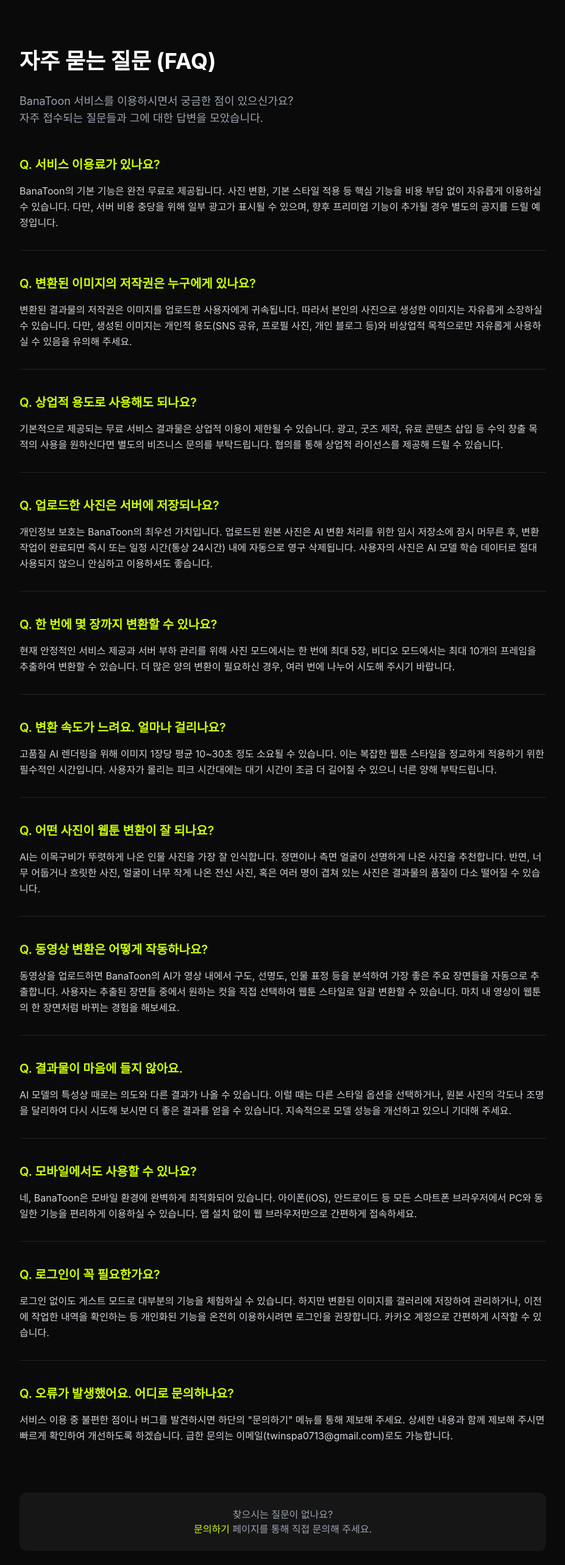
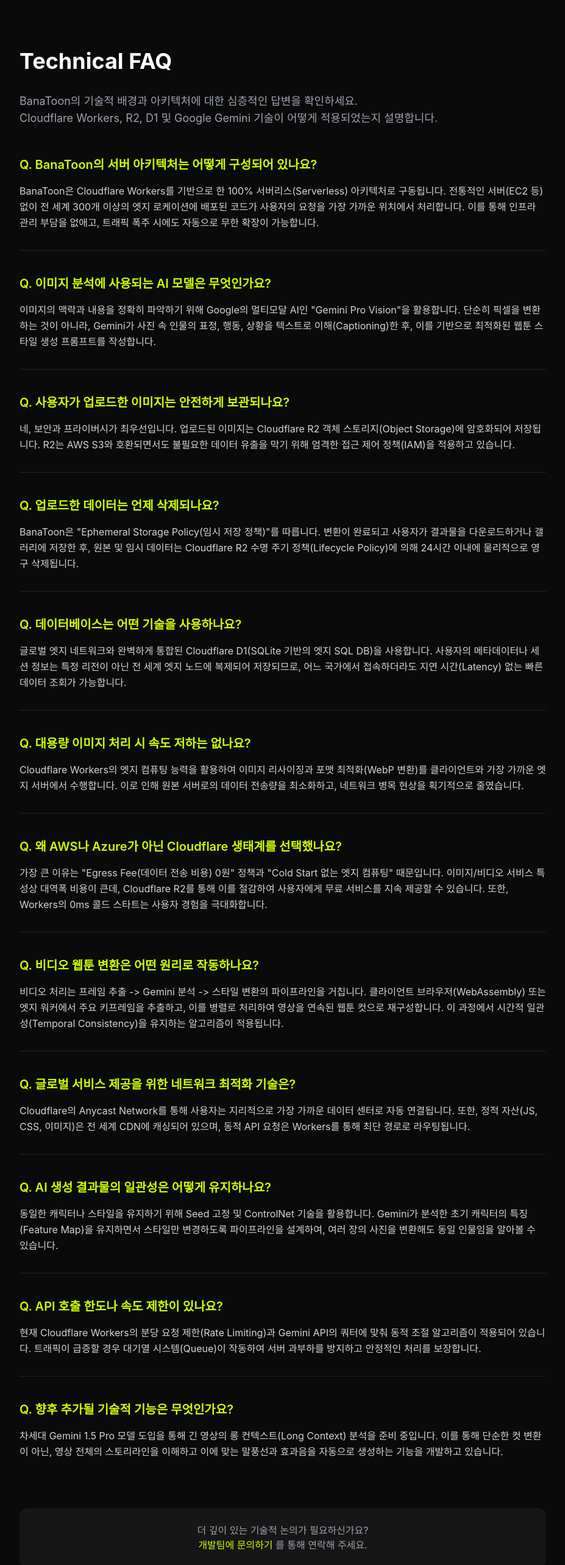
Before and after one commit to choisungryong/webtoon-converter, a Next.js app: page /faq in a window 1280 px wide. Shown: the top 2566 px of the page at 61% size, without its empty margins (176-1103 px from the left). Built offline with nearby package versions, Linux system fonts and the light colour scheme; no server answers; what @ant-design/nextjs-registry would draw is missing.

Commit message:
fix : technical stack fix

```diff
--- a/src/app/api/premium/convert/route.ts
+++ b/src/app/api/premium/convert/route.ts
@@ -59,7 +59,6 @@
 ### 📐 COMPOSITION & PANELS
 - **Format**: EVERY single panel must be a TALL VERTICAL rectangle (800x1280 pixels).
 - **Orientation**: NEVER place panels horizontally. Stack them strictly one after another vertically.
-- **Expansion**: For EACH input scene, create 2-3 distinct vertical panels (Close-up, Medium, Wide) to expand the story into a full episode.
 - **Layout & Gutters**: Use **CLEAN WHITE gutters** (background) between panels. Avoid black or dark backgrounds for the layout.
 - **Framing**: Keep characters fully within the frame. Ensure heads, hands, and feet are NOT cropped by the panel edges.
 
--- a/src/app/faq/page.tsx
+++ b/src/app/faq/page.tsx
@@ -2,69 +2,69 @@
 import { Metadata } from 'next';
 
 export const metadata: Metadata = {
-  title: '자주 묻는 질문 (FAQ)',
-  description: 'BanaToon 서비스 이용에 관한 자주 묻는 질문과 답변을 확인하세요.',
+  title: '기술 FAQ (Technical FAQ)',
+  description: 'BanaToon의 기술 스택과 아키텍처에 대한 상세한 질문과 답변입니다.',
 };
 
 export default function FAQPage() {
   const faqList = [
     {
-      q: '서비스 이용료가 있나요?',
-      a: 'BanaToon의 기본 기능은 완전 무료로 제공됩니다. 사진 변환, 기본 스타일 적용 등 핵심 기능을 비용 부담 없이 자유롭게 이용하실 수 있습니다. 다만, 서버 비용 충당을 위해 일부 광고가 표시될 수 있으며, 향후 프리미엄 기능이 추가될 경우 별도의 공지를 드릴 예정입니다.',
+      q: 'BanaToon의 서버 아키텍처는 어떻게 구성되어 있나요?',
+      a: 'BanaToon은 Cloudflare Workers를 기반으로 한 100% 서버리스(Serverless) 아키텍처로 구동됩니다. 전통적인 서버(EC2 등) 없이 전 세계 300개 이상의 엣지 로케이션에 배포된 코드가 사용자의 요청을 가장 가까운 위치에서 처리합니다. 이를 통해 인프라 관리 부담을 없애고, 트래픽 폭주 시에도 자동으로 무한 확장이 가능합니다.',
     },
     {
-      q: '변환된 이미지의 저작권은 누구에게 있나요?',
-      a: '변환된 결과물의 저작권은 이미지를 업로드한 사용자에게 귀속됩니다. 따라서 본인의 사진으로 생성한 이미지는 자유롭게 소장하실 수 있습니다. 다만, 생성된 이미지는 개인적 용도(SNS 공유, 프로필 사진, 개인 블로그 등)와 비상업적 목적으로만 자유롭게 사용하실 수 있음을 유의해 주세요.',
+      q: '이미지 분석에 사용되는 AI 모델은 무엇인가요?',
+      a: '이미지의 맥락과 내용을 정확히 파악하기 위해 Google의 멀티모달 AI인 "Gemini Pro Vision"을 활용합니다. 단순히 픽셀을 변환하는 것이 아니라, Gemini가 사진 속 인물의 표정, 행동, 상황을 텍스트로 이해(Captioning)한 후, 이를 기반으로 최적화된 웹툰 스타일 생성 프롬프트를 작성합니다.',
     },
     {
-      q: '상업적 용도로 사용해도 되나요?',
-      a: '기본적으로 제공되는 무료 서비스 결과물은 상업적 이용이 제한될 수 있습니다. 광고, 굿즈 제작, 유료 콘텐츠 삽입 등 수익 창출 목적의 사용을 원하신다면 별도의 비즈니스 문의를 부탁드립니다. 협의를 통해 상업적 라이선스를 제공해 드릴 수 있습니다.',
+      q: '사용자가 업로드한 이미지는 안전하게 보관되나요?',
+      a: '네, 보안과 프라이버시가 최우선입니다. 업로드된 이미지는 Cloudflare R2 객체 스토리지(Object Storage)에 암호화되어 저장됩니다. R2는 AWS S3와 호환되면서도 불필요한 데이터 유출을 막기 위해 엄격한 접근 제어 정책(IAM)을 적용하고 있습니다.',
     },
     {
-      q: '업로드한 사진은 서버에 저장되나요?',
-      a: '개인정보 보호는 BanaToon의 최우선 가치입니다. 업로드된 원본 사진은 AI 변환 처리를 위한 임시 저장소에 잠시 머무른 후, 변환 작업이 완료되면 즉시 또는 일정 시간(통상 24시간) 내에 자동으로 영구 삭제됩니다. 사용자의 사진은 AI 모델 학습 데이터로 절대 사용되지 않으니 안심하고 이용하셔도 좋습니다.',
+      q: '업로드한 데이터는 언제 삭제되나요?',
+      a: 'BanaToon은 "Ephemeral Storage Policy(임시 저장 정책)"를 따릅니다. 변환이 완료되고 사용자가 결과물을 다운로드하거나 갤러리에 저장한 후, 원본 및 임시 데이터는 Cloudflare R2 수명 주기 정책(Lifecycle Policy)에 의해 24시간 이내에 물리적으로 영구 삭제됩니다.',
     },
     {
-      q: '한 번에 몇 장까지 변환할 수 있나요?',
-      a: '현재 안정적인 서비스 제공과 서버 부하 관리를 위해 사진 모드에서는 한 번에 최대 5장, 비디오 모드에서는 최대 10개의 프레임을 추출하여 변환할 수 있습니다. 더 많은 양의 변환이 필요하신 경우, 여러 번에 나누어 시도해 주시기 바랍니다.',
+      q: '데이터베이스는 어떤 기술을 사용하나요?',
+      a: '글로벌 엣지 네트워크와 완벽하게 통합된 Cloudflare D1(SQLite 기반의 엣지 SQL DB)을 사용합니다. 사용자의 메타데이터나 세션 정보는 특정 리전이 아닌 전 세계 엣지 노드에 복제되어 저장되므로, 어느 국가에서 접속하더라도 지연 시간(Latency) 없는 빠른 데이터 조회가 가능합니다.',
     },
     {
-      q: '변환 속도가 느려요. 얼마나 걸리나요?',
-      a: '고품질 AI 렌더링을 위해 이미지 1장당 평균 10~30초 정도 소요될 수 있습니다. 이는 복잡한 웹툰 스타일을 정교하게 적용하기 위한 필수적인 시간입니다. 사용자가 몰리는 피크 시간대에는 대기 시간이 조금 더 길어질 수 있으니 너른 양해 부탁드립니다.',
+      q: '대용량 이미지 처리 시 속도 저하는 없나요?',
+      a: 'Cloudflare Workers의 엣지 컴퓨팅 능력을 활용하여 이미지 리사이징과 포맷 최적화(WebP 변환)를 클라이언트와 가장 가까운 엣지 서버에서 수행합니다. 이로 인해 원본 서버로의 데이터 전송량을 최소화하고, 네트워크 병목 현상을 획기적으로 줄였습니다.',
     },
     {
-      q: '어떤 사진이 웹툰 변환이 잘 되나요?',
-      a: 'AI는 이목구비가 뚜렷하게 나온 인물 사진을 가장 잘 인식합니다. 정면이나 측면 얼굴이 선명하게 나온 사진을 추천합니다. 반면, 너무 어둡거나 흐릿한 사진, 얼굴이 너무 작게 나온 전신 사진, 혹은 여러 명이 겹쳐 있는 사진은 결과물의 품질이 다소 떨어질 수 있습니다.',
+      q: '왜 AWS나 Azure가 아닌 Cloudflare 생태계를 선택했나요?',
+      a: '가장 큰 이유는 "Egress Fee(데이터 전송 비용) 0원" 정책과 "Cold Start 없는 엣지 컴퓨팅" 때문입니다. 이미지/비디오 서비스 특성상 대역폭 비용이 큰데, Cloudflare R2를 통해 이를 절감하여 사용자에게 무료 서비스를 지속 제공할 수 있습니다. 또한, Workers의 0ms 콜드 스타트는 사용자 경험을 극대화합니다.',
     },
     {
-      q: '동영상 변환은 어떻게 작동하나요?',
-      a: '동영상을 업로드하면 BanaToon의 AI가 영상 내에서 구도, 선명도, 인물 표정 등을 분석하여 가장 좋은 주요 장면들을 자동으로 추출합니다. 사용자는 추출된 장면들 중에서 원하는 컷을 직접 선택하여 웹툰 스타일로 일괄 변환할 수 있습니다. 마치 내 영상이 웹툰의 한 장면처럼 바뀌는 경험을 해보세요.',
+      q: '비디오 웹툰 변환은 어떤 원리로 작동하나요?',
+      a: '비디오 처리는 프레임 추출 -> Gemini 분석 -> 스타일 변환의 파이프라인을 거칩니다. 클라이언트 브라우저(WebAssembly) 또는 엣지 워커에서 주요 키프레임을 추출하고, 이를 병렬로 처리하여 영상을 연속된 웹툰 컷으로 재구성합니다. 이 과정에서 시간적 일관성(Temporal Consistency)을 유지하는 알고리즘이 적용됩니다.',
     },
     {
-      q: '결과물이 마음에 들지 않아요.',
-      a: 'AI 모델의 특성상 때로는 의도와 다른 결과가 나올 수 있습니다. 이럴 때는 다른 스타일 옵션을 선택하거나, 원본 사진의 각도나 조명을 달리하여 다시 시도해 보시면 더 좋은 결과를 얻을 수 있습니다. 지속적으로 모델 성능을 개선하고 있으니 기대해 주세요.',
+      q: '글로벌 서비스 제공을 위한 네트워크 최적화 기술은?',
+      a: 'Cloudflare의 Anycast Network를 통해 사용자는 지리적으로 가장 가까운 데이터 센터로 자동 연결됩니다. 또한, 정적 자산(JS, CSS, 이미지)은 전 세계 CDN에 캐싱되어 있으며, 동적 API 요청은 Workers를 통해 최단 경로로 라우팅됩니다.',
     },
     {
-      q: '모바일에서도 사용할 수 있나요?',
-      a: '네, BanaToon은 모바일 환경에 완벽하게 최적화되어 있습니다. 아이폰(iOS), 안드로이드 등 모든 스마트폰 브라우저에서 PC와 동일한 기능을 편리하게 이용하실 수 있습니다. 앱 설치 없이 웹 브라우저만으로 간편하게 접속하세요.',
+      q: 'AI 생성 결과물의 일관성은 어떻게 유지하나요?',
+      a: '동일한 캐릭터나 스타일을 유지하기 위해 Seed 고정 및 ControlNet 기술을 활용합니다. Gemini가 분석한 초기 캐릭터의 특징(Feature Map)을 유지하면서 스타일만 변경하도록 파이프라인을 설계하여, 여러 장의 사진을 변환해도 동일 인물임을 알아볼 수 있습니다.',
     },
     {
-      q: '로그인이 꼭 필요한가요?',
-      a: '로그인 없이도 게스트 모드로 대부분의 기능을 체험하실 수 있습니다. 하지만 변환된 이미지를 갤러리에 저장하여 관리하거나, 이전에 작업한 내역을 확인하는 등 개인화된 기능을 온전히 이용하시려면 로그인을 권장합니다. 카카오 계정으로 간편하게 시작할 수 있습니다.',
+      q: 'API 호출 한도나 속도 제한이 있나요?',
+      a: '현재 Cloudflare Workers의 분당 요청 제한(Rate Limiting)과 Gemini API의 쿼터에 맞춰 동적 조절 알고리즘이 적용되어 있습니다. 트래픽이 급증할 경우 대기열 시스템(Queue)이 작동하여 서버 과부하를 방지하고 안정적인 처리를 보장합니다.',
     },
     {
-      q: '오류가 발생했어요. 어디로 문의하나요?',
-      a: '서비스 이용 중 불편한 점이나 버그를 발견하시면 하단의 "문의하기" 메뉴를 통해 제보해 주세요. 상세한 내용과 함께 제보해 주시면 빠르게 확인하여 개선하도록 하겠습니다. 급한 문의는 이메일(twinspa0713@gmail.com)로도 가능합니다.',
+      q: '향후 추가될 기술적 기능은 무엇인가요?',
+      a: '차세대 Gemini 1.5 Pro 모델 도입을 통해 긴 영상의 롱 컨텍스트(Long Context) 분석을 준비 중입니다. 이를 통해 단순한 컷 변환이 아닌, 영상 전체의 스토리라인을 이해하고 이에 맞는 말풍선과 효과음을 자동으로 생성하는 기능을 개발하고 있습니다.',
     },
   ];
 
   return (
     <div className="mx-auto max-w-4xl px-4 py-12 text-gray-200 md:py-20">
-      <h1 className="mb-8 text-3xl font-bold text-white md:text-4xl">자주 묻는 질문 (FAQ)</h1>
+      <h1 className="mb-8 text-3xl font-bold text-white md:text-4xl">Technical FAQ</h1>
       <p className="mb-12 text-lg text-gray-400">
-        BanaToon 서비스를 이용하시면서 궁금한 점이 있으신가요?
+        BanaToon의 기술적 배경과 아키텍처에 대한 심층적인 답변을 확인하세요.
         <br className="hidden md:block" />
-        자주 접수되는 질문들과 그에 대한 답변을 모았습니다.
+        Cloudflare Workers, R2, D1 및 Google Gemini 기술이 어떻게 적용되었는지 설명합니다.
       </p>
 
       <div className="space-y-10">
@@ -78,11 +78,11 @@
 
       <div className="mt-12 rounded-xl bg-white/5 p-6 text-center">
         <p className="text-gray-400">
-          찾으시는 질문이 없나요? <br />
+          더 깊이 있는 기술적 논의가 필요하신가요? <br />
           <a href="/contact" className="text-neonYellow hover:underline">
-            문의하기
+            개발팀에 문의하기
           </a>{' '}
-          페이지를 통해 직접 문의해 주세요.
+          를 통해 연락해 주세요.
         </p>
       </div>
     </div>
--- a/src/app/layout.tsx
+++ b/src/app/layout.tsx
@@ -3,6 +3,7 @@
 import Link from 'next/link';
 import Script from 'next/script';
 import KakaoRedirect from '../components/KakaoRedirect';
+import Footer from '../components/Footer';
 import './globals.css';
 
 // runtime config removed to use default nodejs_compat
@@ -158,59 +159,7 @@
           <main className="flex-1">{children}</main>
 
           {/* Footer with Navigation and Disclaimer */}
-          <footer className="border-t border-white/10 px-4 py-8">
-            <div className="mx-auto max-w-4xl">
-              {/* Navigation Links */}
-              <nav className="mb-6 flex flex-wrap justify-center gap-4 md:gap-8">
-                <Link
-                  href="/about"
-                  className="text-sm text-gray-400 transition-colors hover:text-neonYellow"
-                >
-                  서비스 소개
-                </Link>
-                <Link
-                  href="/gallery"
-                  className="text-sm text-gray-400 transition-colors hover:text-neonYellow"
-                >
-                  갤러리
-                </Link>
-                <Link
-                  href="/faq"
-                  className="text-sm text-gray-400 transition-colors hover:text-neonYellow"
-                >
-                  FAQ
-                </Link>
-                <Link
-                  href="/privacy"
-                  className="text-sm text-gray-400 transition-colors hover:text-neonYellow"
-                >
-                  개인정보처리방침
-                </Link>
-                <Link
-                  href="/terms"
-                  className="text-sm text-gray-400 transition-colors hover:text-neonYellow"
-                >
-                  이용약관
-                </Link>
-                <Link
-                  href="/contact"
-                  className="text-sm text-gray-400 transition-colors hover:text-neonYellow"
-                >
-                  문의하기
-                </Link>
-              </nav>
-
-              {/* Disclaimer */}
-              <p className="mx-auto mb-4 max-w-2xl text-center text-xs text-gray-500">
-                본 서비스에서 제공하는 스타일은 AI가 학습한 데이터를 기반으로 재창조된 것이며, 특정
-                브랜드나 작가와는 무관합니다.
-              </p>
-
-              <p className="text-center text-xs text-gray-600">
-                © 2026 BanaToon. All rights reserved.
-              </p>
-            </div>
-          </footer>
+          <Footer />
         </AntdRegistry>
       </body>
     </html>
--- a/src/components/AboutSection.tsx
+++ b/src/components/AboutSection.tsx
@@ -22,72 +22,49 @@
         >
           <div className="space-y-4 text-justify text-sm leading-relaxed text-gray-300">
             <h3 className="mt-4 text-lg font-bold text-white">
-              1. 혁신적인 AI 이미지 처리 기술 (Advanced AI Image Processing)
+              1. Cloudflare Workers 기반의 Serverless Architecture
             </h3>
             <p>
-              BanaToon은 최첨단 생성형 AI(Generative AI) 기술을 기반으로 사용자의 사진과 영상을
-              고품질의 한국형 웹툰 스타일로 변환하는 서비스입니다. 우리의 핵심 엔진은 Stable
-              Diffusion 기반의 파인튜닝된 모델을 활용하며, 특히 인물 중심의 이미지에서 이목구비와
-              표정을 정확하게 인식하고 만화적인 터치로 재해석하는 데 특화되어 있습니다. 단순히
-              필터를 씌우는 수준을 넘어, 이미지의 구조적 특징(Semantic Structure)을 분석하여
-              선화(Line Art)와 채색(Coloring)을 분리 처리함으로써 작가가 직접 그린 듯한 자연스러운
-              결과물을 제공합니다.
-            </p>
-            <p>
-              특히, BanaToon의 독자적인 &apos;Style Transfer Pipeline&apos;은 입력 이미지의 조명,
-              텍스처, 색감 정보를 보존하면서도 웹툰 특유의 플랫(Flat)한 채색 스타일과 역동적인 명암
-              대비를 적용합니다. 이를 위해 우리는 수만 장의 고품질 웹툰 데이터셋을 구축하여 AI를
-              학습시켰으며, 그 결과 일상적인 스마트폰 사진도 프로 작가의 컷처럼 변환할 수 있는
-              수준에 도달했습니다. 또한, 영상 처리 시에는 프레임 간의 일관성(Temporal Consistency)을
-              유지하기 위해 Optical Flow 알고리즘을 결합하여, 연속된 장면에서도 캐릭터의 외형이
-              무너지지 않고 자연스럽게 이어지도록 최적화했습니다.
+              BanaToon은 전통적인 서버 인프라를 벗어나, <strong>Cloudflare Workers</strong>를 활용한
+              완전한 서버리스(Serverless) 아키텍처로 구축되었습니다. 이를 통해 전 세계 300여 개
+              도시의 엣지(Edge) 네트워크에서 사용자의 요청을 즉각적으로 처리하며, 콜드 스타트(Cold
+              Start) 없는 빠른 응답 속도를 제공합니다. 이미지 업로드와 전처리 과정은 엣지 단계에서
+              수행되어 지연 시간(Latency)을 최소화했습니다.
             </p>
 
             <h3 className="mt-6 text-lg font-bold text-white">
-              2. Edge Runtime과 고성능 클라우드 인프라 (High-Performance Infrastructure)
+              2. Google Gemini Pro Vision을 활용한 이미지 분석
             </h3>
             <p>
-              BanaToon은 사용자 경험(UX)을 극대화하기 위해 최신 Vercel Edge Runtime과 AWS Lambda GPU
-              인스턴스를 결합한 하이브리드 아키텍처를 채택했습니다. 이미지 업로드와 전처리 과정은
-              Edge Network에서 지연 시간(Latency)을 최소화하여 즉각적으로 처리되며, 무거운 AI
-              추론(Inference) 작업은 고성능 GPU 클러스터에서 병렬로 수행됩니다. 이를 통해 사용자는
-              모바일 환경에서도 끊김 없는 빠른 변환 속도를 경험할 수 있습니다.
-            </p>
-            <p>
-              또한, 우리는 이미지 처리 과정에서의 데이터 보안을 최우선으로 생각합니다. 사용자가
-              업로드한 모든 미디어 파일은 암호화된 상태로 전송되며, 변환 작업이 완료된 후에는 임시
-              스토리지에서 즉시 영구 삭제되는 &apos;Ephemeral Storage Policy&apos;를 적용하고
-              있습니다. 이는 사용자의 프라이버시를 완벽하게 보호하기 위한 BanaToon만의 철저한 보안
-              원칙입니다. 서버리스(Serverless) 아키텍처를 통해 트래픽 급증 시에도 안정적인 서비스를
-              제공하며, 글로벌 CDN을 통해 전 세계 어디서든 쾌적한 접속 속도를 보장합니다.
+              단순한 스타일 변환을 넘어, <strong>Google Gemini Pro Vision</strong> 멀티모달 모델을
+              도입하여 이미지의 맥락(Context)을 깊이 있게 이해합니다. Gemini는 업로드된 사진 속
+              인물의 표정, 동작, 그리고 배경의 분위기를 분석하여 프롬프트를 최적화하며, 이를 통해
+              웹툰 스타일로 변환 시 원작의 의도를 정확하게 반영한 결과물을 생성합니다.
             </p>
 
             <h3 className="mt-6 text-lg font-bold text-white">
-              3. 저작권 정책 및 창작자 생태계 기여 (Copyright & Creative Ecosystem)
+              3. Cloudflare R2와 D1을 이용한 데이터 처리 및 보안
             </h3>
             <p>
-              BanaToon은 AI 기술과 창작자의 권리가 공존하는 건전한 생태계를 지향합니다. 서비스
-              내에서 제공되는 모든 변환 스타일은 저작권 문제가 없는 라이선스 프리(License-Free)
-              데이터셋 혹은 당사가 직접 제작한 오리지널 아트워크를 기반으로 학습되었습니다. 따라서
-              사용자가 BanaToon을 통해 생성한 결과물은 개인적인 용도는 물론, 비상업적인 목적의 소셜
-              미디어 공유, 커뮤니티 활동 등에 자유롭게 활용할 수 있습니다. (단, 상업적 이용에
-              대해서는 별도의 비즈니스 라이선스 문의가 필요합니다.)
-            </p>
-            <p>
-              우리는 AI 기술이 창작을 대체하는 것이 아니라, 누구나 쉽고 재미있게 스토리텔링을 할 수
-              있도록 돕는 도구라고 믿습니다. BanaToon의 &apos;말풍선 편집기&apos;와 &apos;스토리
-              모드&apos;는 사용자가 단순한 이미지 변환을 넘어 자신만의 이야기를 웹툰 형식으로 구성할
-              수 있도록 지원합니다. 앞으로도 우리는 AI 기술의 윤리적 사용 가이드라인을 준수하며,
-              사용자 여러분이 안심하고 창작의 즐거움을 누릴 수 있는 플랫폼을 만들어가겠습니다.
+              사용자의 미디어 데이터는 AWS S3 호환 객체 스토리지인 <strong>Cloudflare R2</strong>에
+              암호화되어 저장됩니다. R2는 Egress 비용이 발생하지 않아 대용량 이미지 처리에도
+              경제적이며,
+              <strong>Ephemeral Storage Policy</strong>를 적용하여 변환 완료 후 데이터가 자동으로
+              영구 삭제되도록 설계되었습니다. 또한, 메타데이터와 애플리케이션 상태 정보는 엣지 SQL
+              데이터베이스인
+              <strong>Cloudflare D1</strong>에서 분산 처리되어 데이터의 무결성과 높은 가용성을
+              보장합니다.
             </p>
 
             <div className="mt-8 border-t border-white/10 pt-6">
-              <h4 className="text-md mb-2 font-semibold text-white">기술 스택 (Tech Stack)</h4>
+              <h4 className="text-md mb-2 font-semibold text-white">Technical Stack</h4>
               <ul className="grid list-inside list-disc grid-cols-2 gap-2 text-xs text-gray-500">
-                <li>Frontend: Next.js 14, React, TypeScript, Tailwind CSS</li>
-                <li>AI Engine: PyTorch, Stable Diffusion XL, ControlNet</li>
-                <li>Infrastructure: AWS Lambda, S3, CloudFront, Vercel Edge</li>
-                <li>Database & Storage: Supabase, Redis (Caching)</li>
+                <li>Frontend: Next.js 14 (App Router)</li>
+                <li>Compute: Cloudflare Workers (Edge Runtime)</li>
+                <li>AI Model: Google Gemini Pro Vision</li>
+                <li>Storage: Cloudflare R2 (Object Storage)</li>
+                <li>Database: Cloudflare D1 (Edge SQL)</li>
+                <li>Styling: Tailwind CSS, Ant Design</li>
               </ul>
             </div>
           </div>
--- /dev/null
+++ b/src/components/Footer.tsx
@@ -0,0 +1,57 @@
+import Link from 'next/link';
+
+export default function Footer() {
+  return (
+    <footer className="border-t border-white/10 px-4 py-8">
+      <div className="mx-auto max-w-4xl">
+        {/* Navigation Links */}
+        <nav className="mb-6 flex flex-wrap justify-center gap-4 md:gap-8">
+          <Link
+            href="/about"
+            className="text-sm text-gray-400 transition-colors hover:text-neonYellow"
+          >
+            서비스 소개
+          </Link>
+          <Link
+            href="/gallery"
+            className="text-sm text-gray-400 transition-colors hover:text-neonYellow"
+          >
+            갤러리
+          </Link>
+          <Link
+            href="/faq"
+            className="text-sm font-semibold text-neonYellow transition-colors hover:text-neonYellow/80"
+          >
+            FAQ
+          </Link>
+          <Link
+            href="/privacy"
+            className="text-sm text-gray-400 transition-colors hover:text-neonYellow"
+          >
+            개인정보처리방침
+          </Link>
+          <Link
+            href="/terms"
+            className="text-sm text-gray-400 transition-colors hover:text-neonYellow"
+          >
+            이용약관
+          </Link>
+          <Link
+            href="/contact"
+            className="text-sm text-gray-400 transition-colors hover:text-neonYellow"
+          >
+            문의하기
+          </Link>
+        </nav>
+
+        {/* Disclaimer */}
+        <p className="mx-auto mb-4 max-w-2xl text-center text-xs text-gray-500">
+          본 서비스에서 제공하는 스타일은 AI가 학습한 데이터를 기반으로 재창조된 것이며, 특정
+          브랜드나 작가와는 무관합니다.
+        </p>
+
+        <p className="text-center text-xs text-gray-600">© 2026 BanaToon. All rights reserved.</p>
+      </div>
+    </footer>
+  );
+}
```
